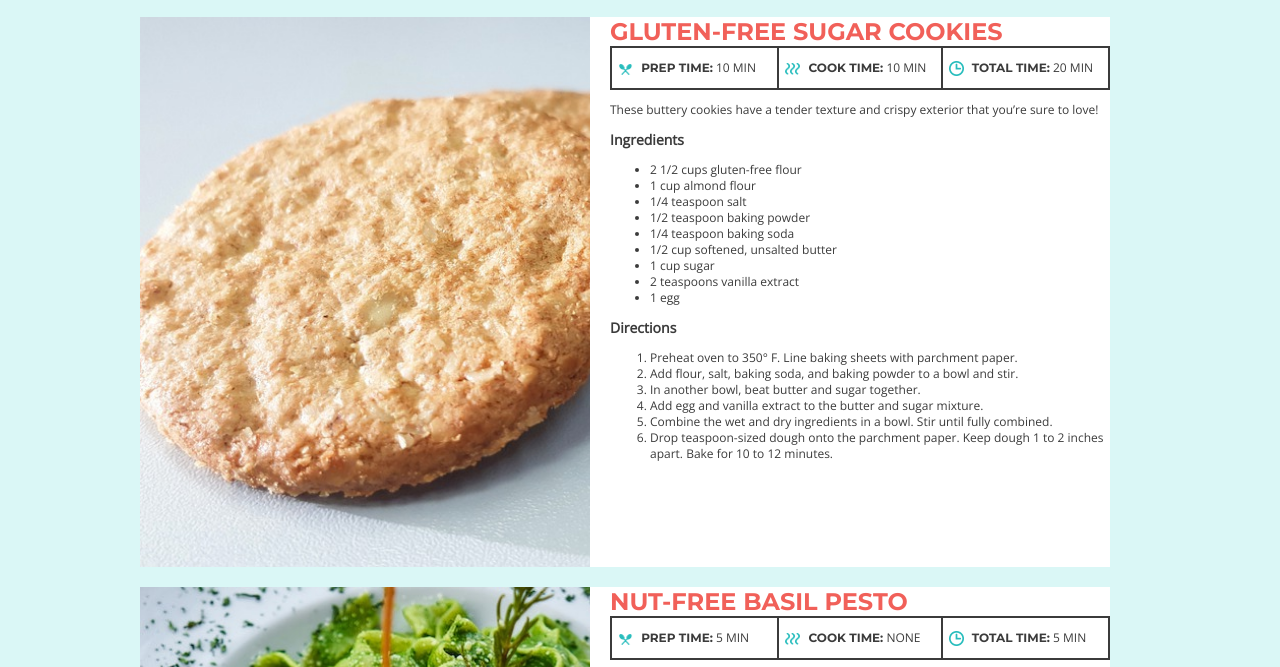
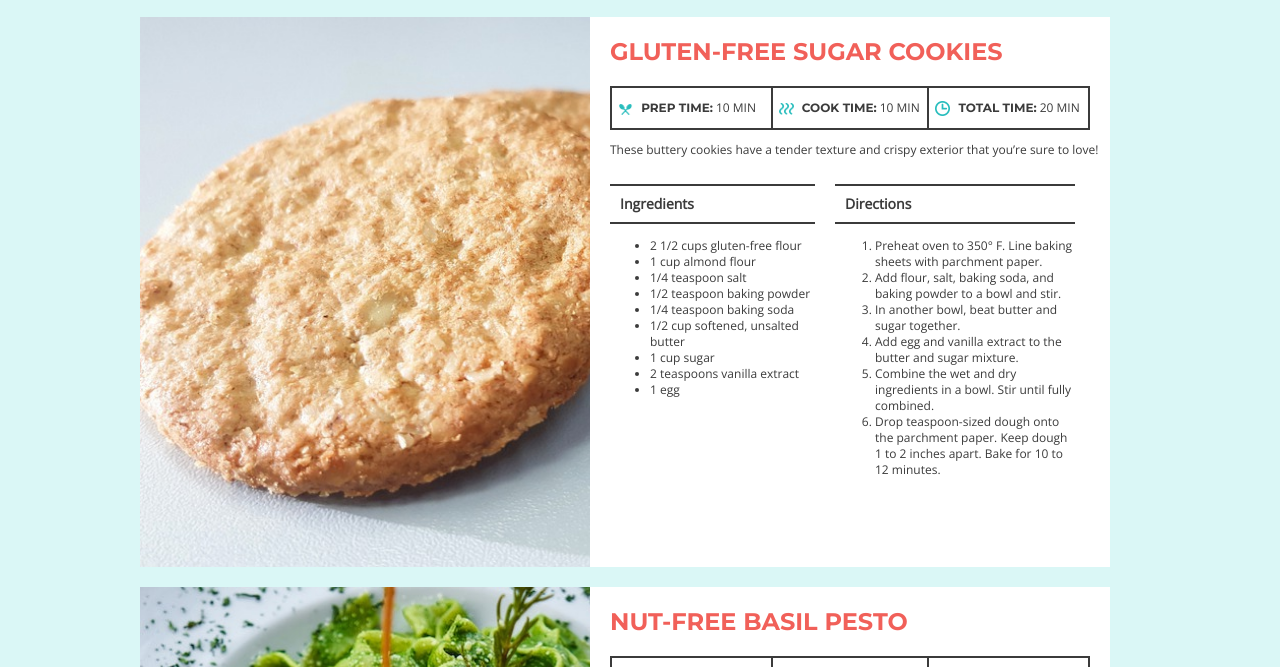
Before and after one commit to rebeccasmall/recipe-cards, a plain HTML site: page index.html in a window 1280 px wide. Shown: the part 119-786 px from the top of the page. Drawn offline with nearby package versions, Linux system fonts and the light colour scheme.

Commit message:
Added styles to main columns

```diff
--- a/css/style.css
+++ b/css/style.css
@@ -70,6 +70,7 @@ main {
     text-transform: uppercase;
     line-height: 29px;
     margin: 0 auto;
+    padding: 20px 0;
 }
 
 .time {
@@ -77,6 +78,7 @@ main {
     border: 2px solid #3B3B3B;
     overflow: auto;
     text-transform: uppercase;
+    margin-right: 20px;
 }
 
 .time .prep {
@@ -116,3 +118,24 @@ main {
 .time strong {
     font-family: 'Montserrat', sans-serif;
 }
+
+.columns {
+    overflow: auto;
+}
+
+.directions {
+    float: left;
+    width: 240px;
+}
+
+.ingredients {
+    float: left;
+    width: 205px;
+    margin-right: 20px;
+}
+
+.recipe h3 {
+    padding: 10px;
+    border-top: 2px solid #3B3B3B;
+    border-bottom: 2px solid #3B3B3B;
+}
```
